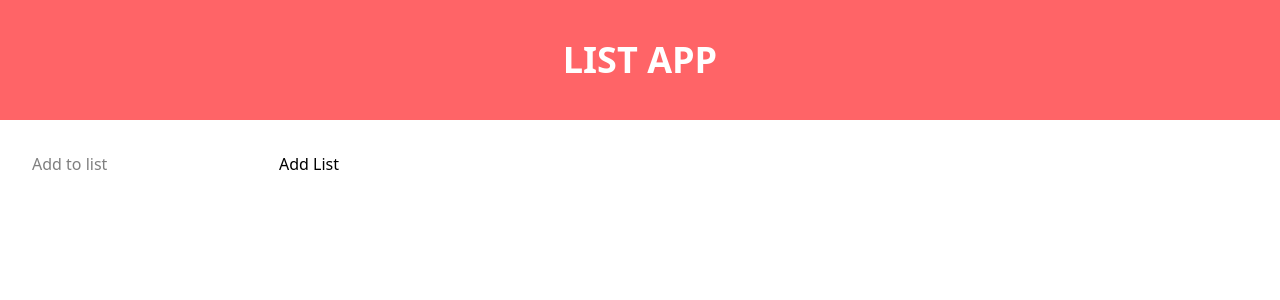
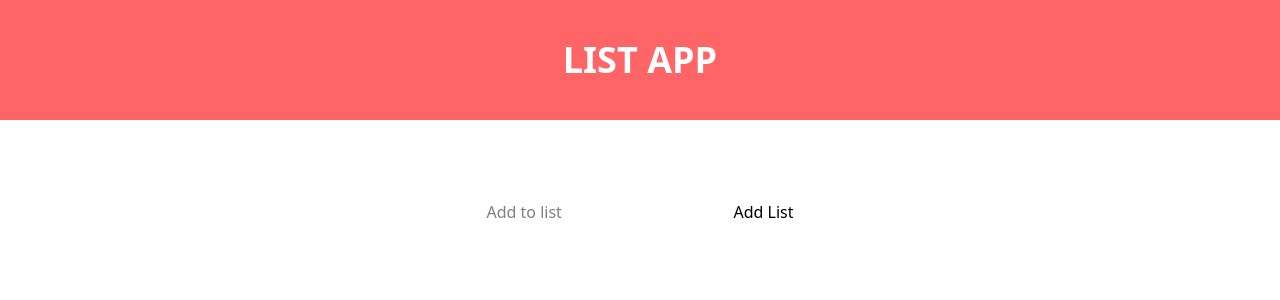
Before and after one commit to Srimathi1306/To-Do-List, a React (Vite) app: page / in a window 1280 px wide. Shown: the top 300 px of the page. Built offline with nearby package versions, Linux system fonts and the light colour scheme.

Commit message:
updated css

```diff
--- a/src/App.jsx
+++ b/src/App.jsx
@@ -4,7 +4,9 @@ export default function App() {
   return (
     <div className="list-box">
       <Header />
-      <List />
+      <div className="flex justify-center align-center m-8 p-4">
+        <List />
+      </div>
     </div>
   );
 }
```
